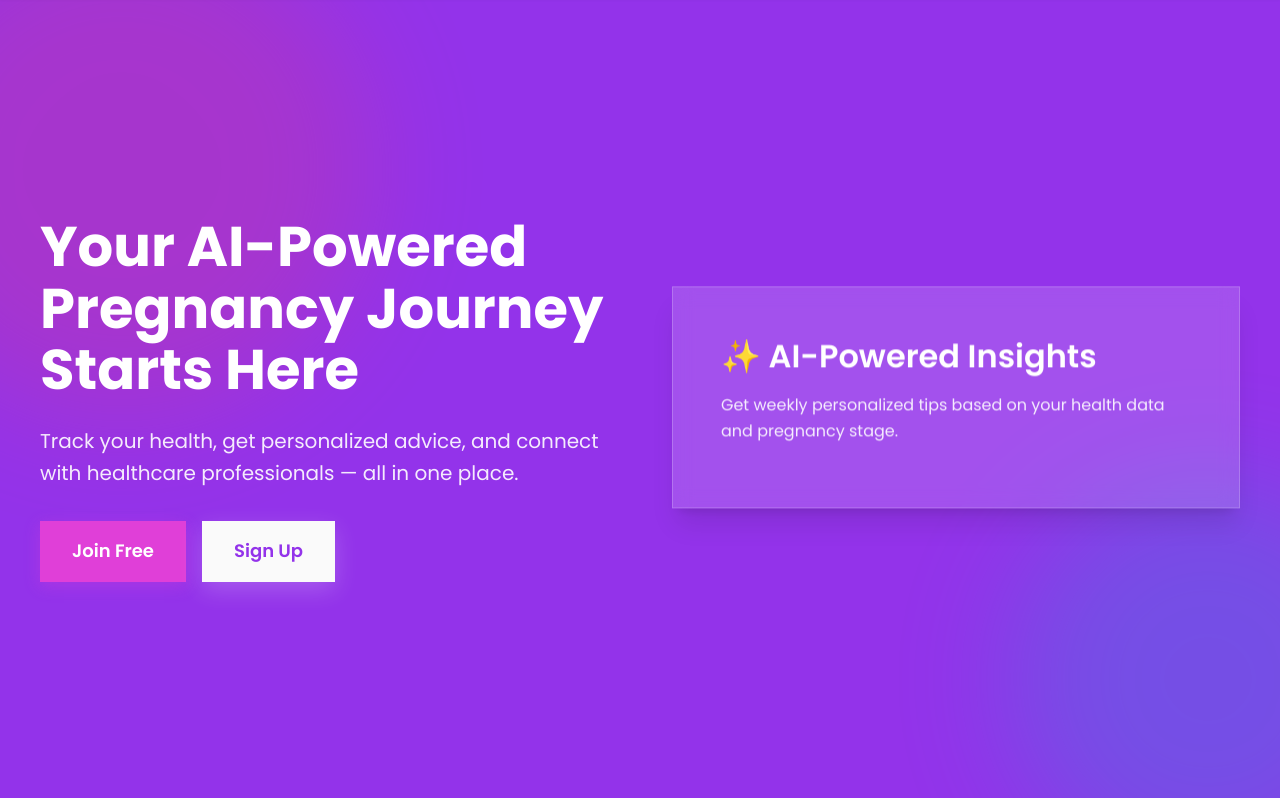
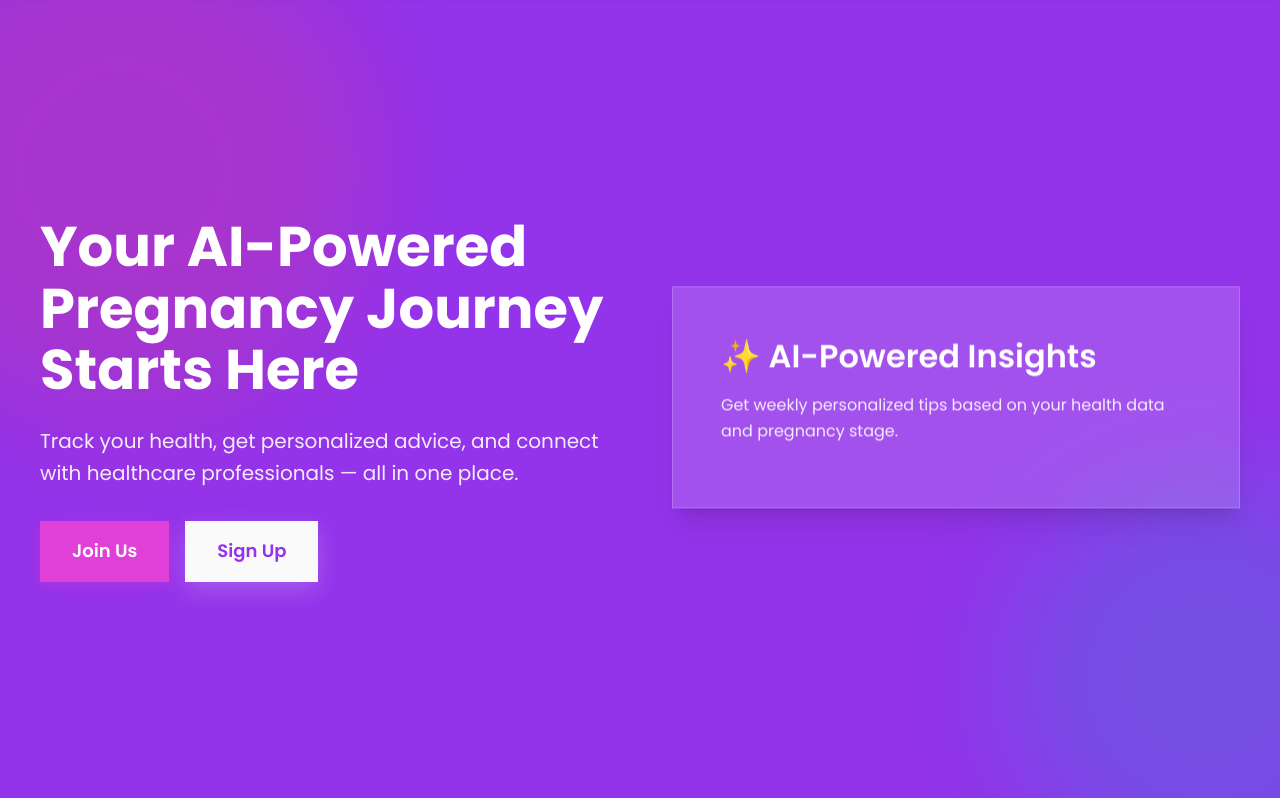
Before and after one commit to quangminh241105/babystar, a Node server app: page / in a window 1280 px wide. Shown: the part 66-864 px from the top of the page. Run offline with Node 20, Linux system fonts and the light colour scheme; some libraries are stand-ins or nearby versions.

Commit message:
Change button text from 'Join Free' to 'Join Us'

```diff
--- a/client/views/pages/index.ejs
+++ b/client/views/pages/index.ejs
@@ -14,7 +14,7 @@
         <h1>Your AI-Powered Pregnancy Journey Starts Here</h1>
         <p>Track your health, get personalized advice, and connect with healthcare professionals — all in one place.</p>
         <div class="cta-buttons">
-          <a href="/auth/register" class="btn btn-primary">Join Free</a>
+          <a href="/auth/register" class="btn btn-primary">Join Us</a>
           <a href="/auth/login" class="btn btn-secondary">Sign Up</a>
         </div>
       </div>
```
